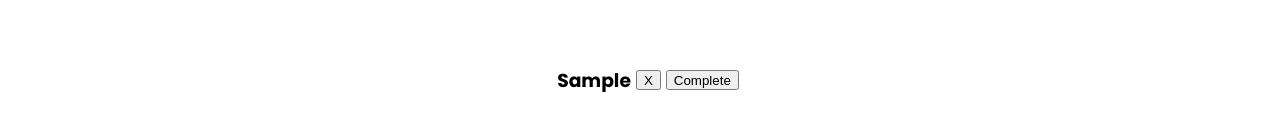
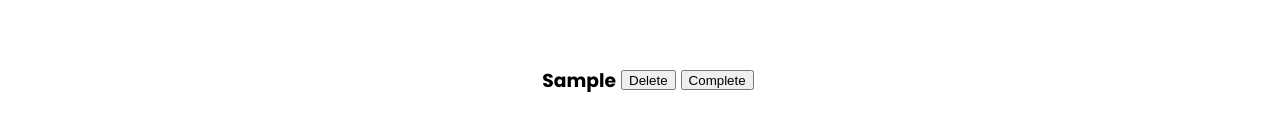
Before and after one commit to G1rlg4ng/My-React-App, a React (Create React App) app: page / in a window 1280 px wide. Both pictures are taken after typing "Sample" into the empty fields and a click on the button "Add Task". Shown: the part 258-388 px from the top of the page. Built offline with nearby package versions, Linux system fonts and the light colour scheme.

Commit message:
Code Update

```diff
--- a/src/Components/TodoList.js
+++ b/src/Components/TodoList.js
@@ -56,7 +56,7 @@ const TodoList = () => {
             return (
                 <div className='task'>
                 <h3>{task.taskName}</h3>
-                <button onClick={() => deleteTask(task.id)}>X</button>
+                <button onClick={() => deleteTask(task.id)}>Delete</button>
                 <button onClick={()=> completeTask(task.id)} className={task.completed ? 'completed' : ''}>Complete</button>
                 </div>
             )
```
